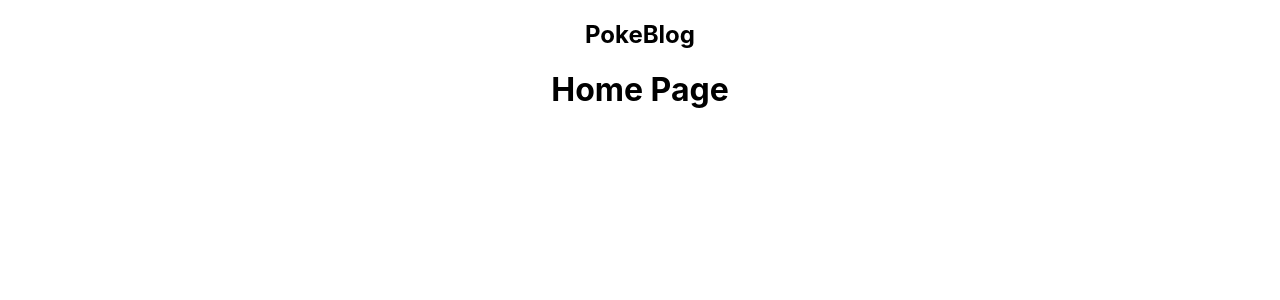
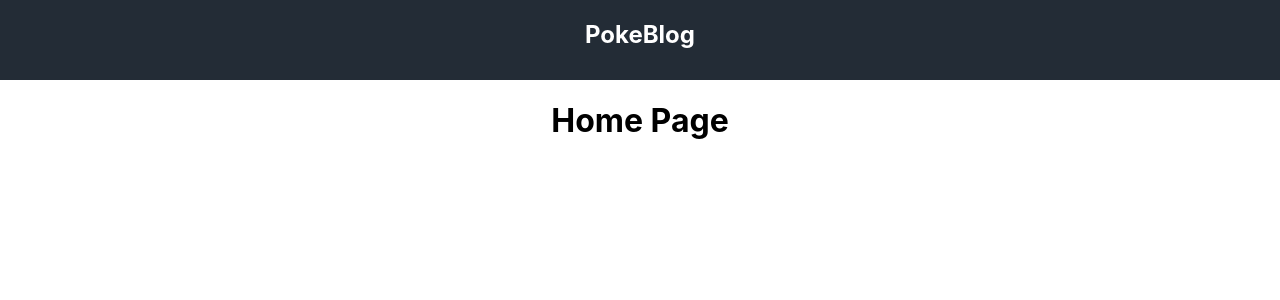
Before and after one commit to nicholascrandall/pokeblog_front, a React (Create React App) app: page / in a window 1280 px wide. Shown: the top 300 px of the page. Built offline with nearby package versions, Linux system fonts and the light colour scheme.

Commit message:
styled navbar

```diff
--- a/src/App.css
+++ b/src/App.css
@@ -36,3 +36,12 @@
     transform: rotate(360deg);
   }
 }
+
+.navBar {
+  display: flex;
+  justify-content: center;
+  background-color: #232c36;
+  height: 80px;
+  white-space: nowrap;
+  color: white;
+}
```
